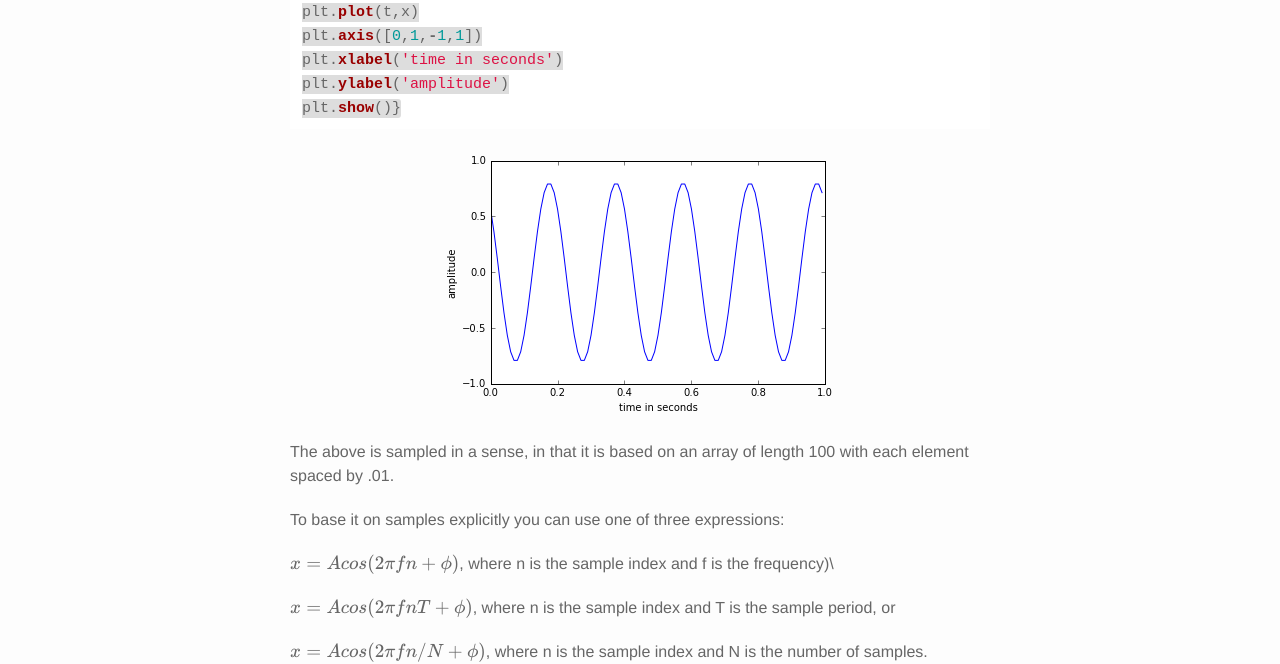
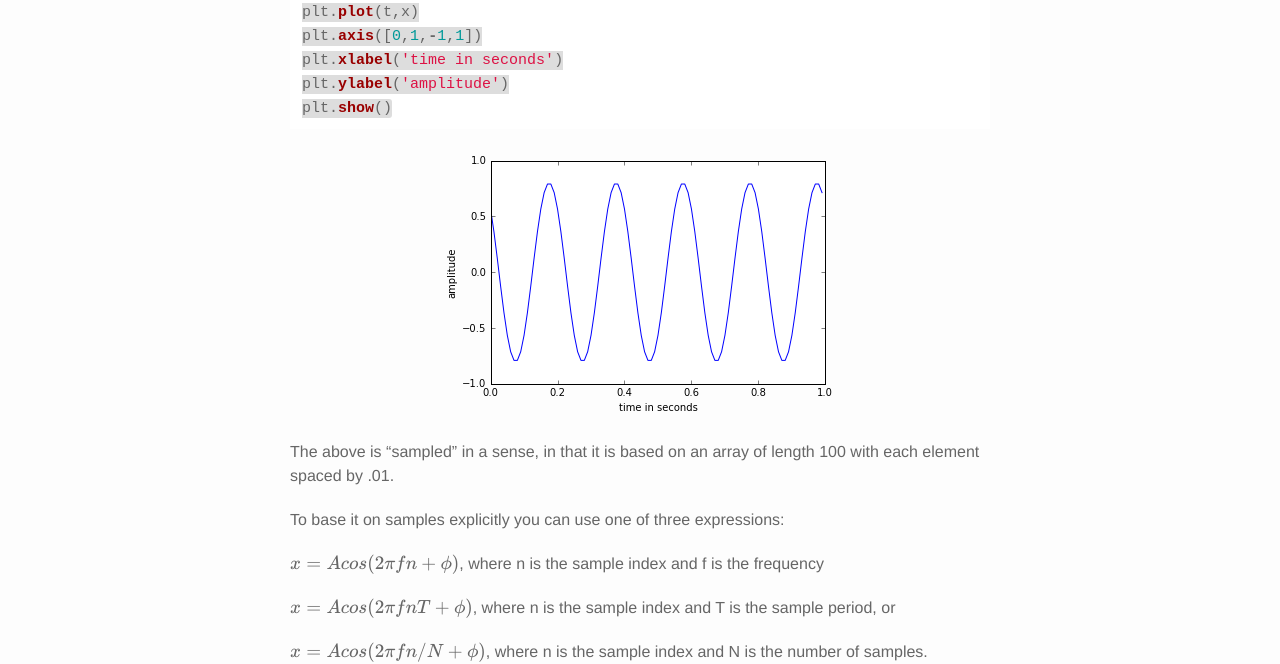
Before and after one commit to dougolson/dougolson.github.io, a Jekyll site: the page built from _posts/2015-12-24-Making-Sinusoids-with-Python.markdown, in a window 1280 px wide and 900 px high, scrolled down 574 px. Shown: the part 160-824 px from the top of the window. Built offline with Jekyll 4.4.1, drawn with Linux system fonts in a browser that asks for light colours; nearby versions of some CDN libraries; Markdown is read by kramdown in place of the engine named in the settings; formulas are drawn with MathJax 3; comment, search, counter and statistics services are not loaded; some of the changed text lies outside the part shown.

````diff
--- a/_posts/2015-12-24-Making-Sinusoids-with-Python.markdown
+++ b/_posts/2015-12-24-Making-Sinusoids-with-Python.markdown
@@ -26,18 +26,18 @@ plt.plot(t,x)
 plt.axis([0,1,-1,1])
 plt.xlabel('time in seconds')
 plt.ylabel('amplitude')
-plt.show()}
+plt.show()
 ```
 
 
 ![png](/img/sinusoids/output_1_0.png)
 
 
-The above is sampled in a sense, in that it is based on an array of length 100 with each element spaced by .01.
+The above is "sampled" in a sense, in that it is based on an array of length 100 with each element spaced by .01.
 
 To base it on samples explicitly you can use one of three expressions:
 
-\\(x = Acos(2{\pi}fn + {\phi})\\), where n is the sample index and f is the frequency)\\
+\\(x = Acos(2{\pi}fn + {\phi})\\), where n is the sample index and f is the frequency
 
 \\(x = Acos(2{\pi}fnT + {\phi})\\), where n is the sample index and T is the sample period, or
 
````
Also changed, not shown: other parts of _posts/2015-12-24-Making-Sinusoids-with-Python.markdown (+1 -1 lines).
